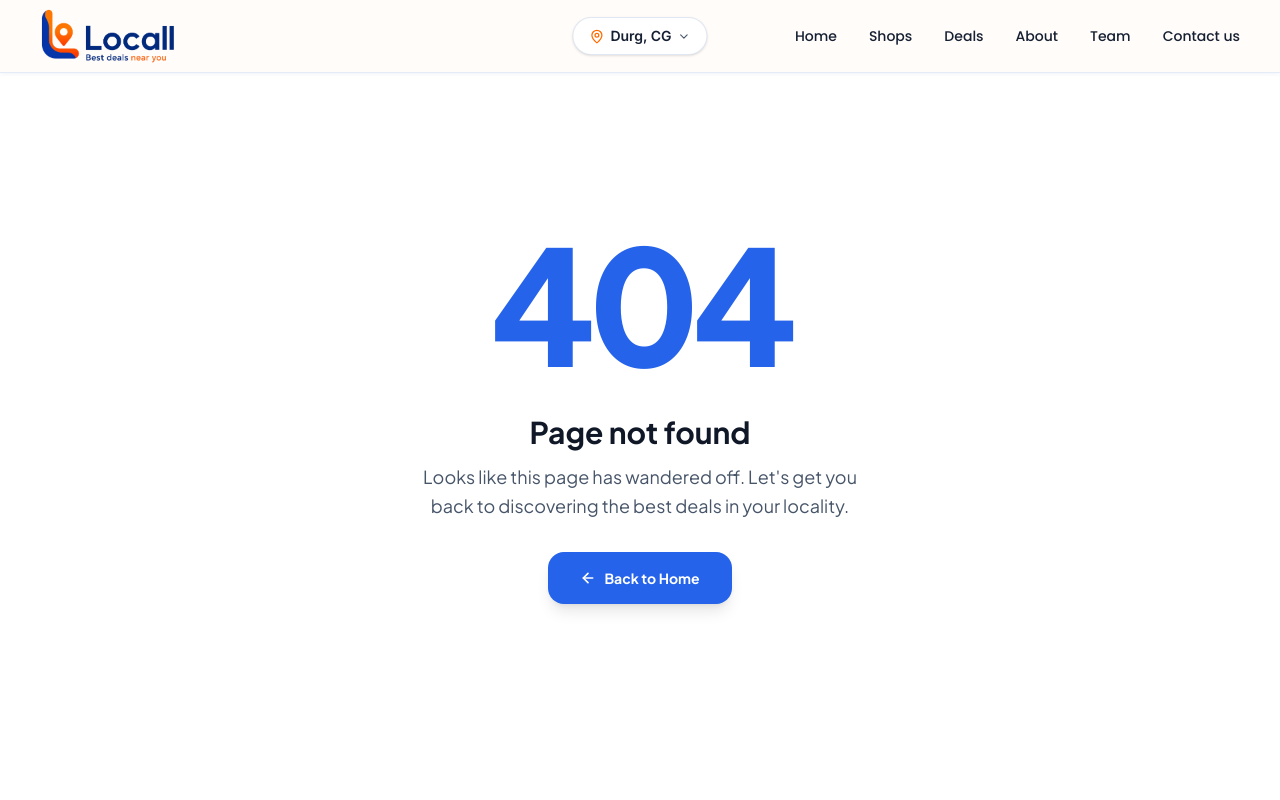
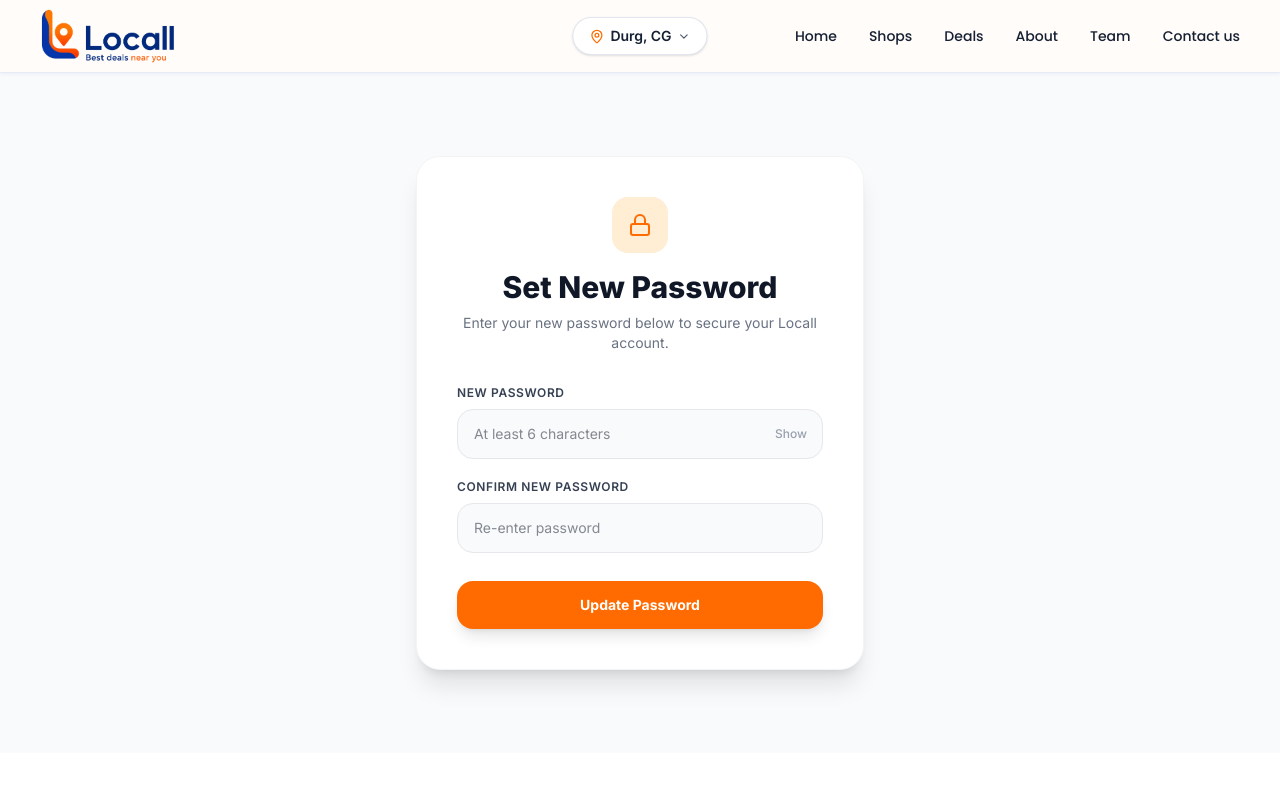
Before and after one commit to guru963/shinsquar, a React (Vite) app in the folder frontend/: page /reset-password in a window 1280 px wide. Shown: the top 800 px of the page. Built offline with nearby package versions, Linux system fonts and the light colour scheme; a web font is replaced by a local one.

Commit message:
Add /reset-password page

```diff
--- a/frontend/src/main.tsx
+++ b/frontend/src/main.tsx
@@ -10,6 +10,7 @@ import HouseholdWorks from './pages/HouseholdWorks.tsx'
 import ComingSoon from './pages/ComingSoon.tsx'
 import ShopDetails from './pages/RegularshopDetails.tsx'
 import WorkerDetails from './pages/WorkerDetails.tsx'
+import ResetPassword from './pages/ResetPassword.tsx'
 import NotFound from './pages/NotFound.tsx'
 
 createRoot(document.getElementById('root')!).render(
@@ -23,6 +24,7 @@ createRoot(document.getElementById('root')!).render(
       <Route path="/coming-soon" element={<ComingSoon />} />
       <Route path="/regular-shops/:id" element={<ShopDetails />} />
       <Route path="/household-workers/:id" element={<WorkerDetails />} />
+      <Route path="/reset-password" element={<ResetPassword />} />
       <Route path="*" element={<NotFound />} />
     </Routes>
     <Footer />
--- /dev/null
+++ b/frontend/src/pages/ResetPassword.tsx
@@ -0,0 +1,205 @@
+import React, { useState, useEffect } from "react";
+import { Link } from "react-router-dom";
+import { supabase } from "../lib/supabase";
+import SEO from "../components/SEO";
+
+const ResetPassword: React.FC = () => {
+  const [password, setPassword] = useState("");
+  const [confirmPassword, setConfirmPassword] = useState("");
+  const [showPassword, setShowPassword] = useState(false);
+  const [isLoading, setIsLoading] = useState(false);
+  const [status, setStatus] = useState<{ type: "success" | "error"; message: string } | null>(null);
+  const [isSuccess, setIsSuccess] = useState(false);
+
+  useEffect(() => {
+    // Process tokens from URL hash or query params
+    const processSession = async () => {
+      const hash = window.location.hash;
+      const search = window.location.search;
+      const paramsString = hash ? hash.substring(1) : search ? search.substring(1) : "";
+
+      if (paramsString) {
+        const params = new URLSearchParams(paramsString);
+        const access_token = params.get("access_token");
+        const refresh_token = params.get("refresh_token");
+
+        if (access_token && refresh_token) {
+          try {
+            await supabase.auth.setSession({
+              access_token,
+              refresh_token,
+            });
+          } catch (err: any) {
+            console.warn("Session setup error:", err);
+          }
+        }
+      }
+    };
+
+    processSession();
+  }, []);
+
+  const handleResetPassword = async (e: React.FormEvent) => {
+    e.preventDefault();
+
+    if (!password) {
+      setStatus({ type: "error", message: "Please enter a new password." });
+      return;
+    }
+    if (password.length < 6) {
+      setStatus({ type: "error", message: "Password must be at least 6 characters long." });
+      return;
+    }
+    if (password !== confirmPassword) {
+      setStatus({ type: "error", message: "Passwords do not match. Please verify." });
+      return;
+    }
+
+    setIsLoading(true);
+    setStatus(null);
+
+    try {
+      const { error } = await supabase.auth.updateUser({
+        password: password.trim(),
+      });
+
+      if (error) {
+        setStatus({ type: "error", message: error.message || "Failed to update password. Your link may have expired." });
+      } else {
+        setIsSuccess(true);
+      }
+    } catch (err: any) {
+      setStatus({ type: "error", message: err.message || "An unexpected error occurred. Please try again." });
+    } finally {
+      setIsLoading(false);
+    }
+  };
+
+  return (
+    <main className="min-h-[85vh] flex items-center justify-center py-20 px-6 md:px-12 bg-gray-50">
+      <SEO
+        title="Reset Password | Locall"
+        description="Reset your Locall account password securely."
+      />
+
+      <div className="max-w-md w-full mx-auto bg-white rounded-3xl p-8 md:p-10 shadow-xl border border-gray-100 relative z-10">
+        {isSuccess ? (
+          <div className="text-center space-y-6">
+            <div className="w-16 h-16 bg-emerald-100 text-emerald-600 rounded-full flex items-center justify-center mx-auto text-2xl font-bold">
+              ✓
+            </div>
+            <h2 className="text-2xl md:text-3xl font-bold text-gray-900">
+              Password Reset!
+            </h2>
+            <p className="text-gray-600 text-sm leading-relaxed">
+              Your password has been successfully updated. You can now use your new password to sign into the Locall app.
+            </p>
+            <div className="pt-2 space-y-3">
+              <a
+                href="locall://login"
+                className="w-full inline-flex items-center justify-center bg-[#FF6B00] hover:bg-[#E55F00] text-white py-3.5 px-6 rounded-2xl font-bold text-sm transition-all shadow-md"
+              >
+                Open Locall App
+              </a>
+              <Link
+                to="/"
+                className="block text-sm text-gray-500 hover:text-gray-700 font-medium pt-2"
+              >
+                Return to Homepage
+              </Link>
+            </div>
+          </div>
+        ) : (
+          <div>
+            <div className="text-center mb-8">
+              <div className="w-14 h-14 bg-orange-100 text-[#FF6B00] rounded-2xl flex items-center justify-center mx-auto mb-4">
+                <svg
+                  width="24"
+                  height="24"
+                  viewBox="0 0 24 24"
+                  fill="none"
+                  stroke="currentColor"
+                  strokeWidth="2"
+                  strokeLinecap="round"
+                  strokeLinejoin="round"
+                >
+                  <rect x="3" y="11" width="18" height="11" rx="2" ry="2"></rect>
+                  <path d="M7 11V7a5 5 0 0 1 10 0v4"></path>
+                </svg>
+              </div>
+              <h1 className="text-2xl md:text-3xl font-extrabold text-gray-900">
+                Set New Password
+              </h1>
+              <p className="text-gray-500 text-sm mt-2">
+                Enter your new password below to secure your Locall account.
+              </p>
+            </div>
+
+            {status && (
+              <div
+                className={`mb-6 p-4 rounded-xl text-sm font-medium border ${
+                  status.type === "success"
+                    ? "bg-emerald-50 text-emerald-700 border-emerald-200"
+                    : "bg-red-50 text-red-700 border-red-200"
+                }`}
+              >
+                {status.message}
+              </div>
+            )}
+
+            <form onSubmit={handleResetPassword} className="space-y-5">
+              <div>
+                <label className="block text-xs font-semibold uppercase tracking-wider text-gray-700 mb-2">
+                  New Password
+                </label>
+                <div className="relative">
+                  <input
+                    type={showPassword ? "text" : "password"}
+                    value={password}
+                    onChange={(e) => setPassword(e.target.value)}
+                    placeholder="At least 6 characters"
+                    className="w-full px-4 py-3.5 bg-gray-50 border border-gray-200 rounded-2xl text-gray-900 text-sm focus:outline-none focus:ring-2 focus:ring-[#FF6B00] focus:border-transparent transition-all pr-12"
+                    required
+                  />
+                  <button
+                    type="button"
+                    onClick={() => setShowPassword(!showPassword)}
+                    className="absolute right-4 top-1/2 -translate-y-1/2 text-gray-400 hover:text-gray-600 text-xs font-medium cursor-pointer"
+                  >
+                    {showPassword ? "Hide" : "Show"}
+                  </button>
+                </div>
+              </div>
+
+              <div>
+                <label className="block text-xs font-semibold uppercase tracking-wider text-gray-700 mb-2">
+                  Confirm New Password
+                </label>
+                <input
+                  type={showPassword ? "text" : "password"}
+                  value={confirmPassword}
+                  onChange={(e) => setConfirmPassword(e.target.value)}
+                  placeholder="Re-enter password"
+                  className="w-full px-4 py-3.5 bg-gray-50 border border-gray-200 rounded-2xl text-gray-900 text-sm focus:outline-none focus:ring-2 focus:ring-[#FF6B00] focus:border-transparent transition-all"
+                  required
+                />
+              </div>
+
+              <div className="pt-2">
+                <button
+                  type="submit"
+                  disabled={isLoading}
+                  className="w-full bg-[#FF6B00] hover:bg-[#E55F00] text-white py-3.5 px-6 rounded-2xl font-bold text-sm hover:scale-[1.01] active:scale-[0.99] transition-all shadow-lg disabled:opacity-50 cursor-pointer"
+                >
+                  {isLoading ? "Saving Password..." : "Update Password"}
+                </button>
+              </div>
+            </form>
+          </div>
+        )}
+      </div>
+    </main>
+  );
+};
+
+export default ResetPassword;
```
